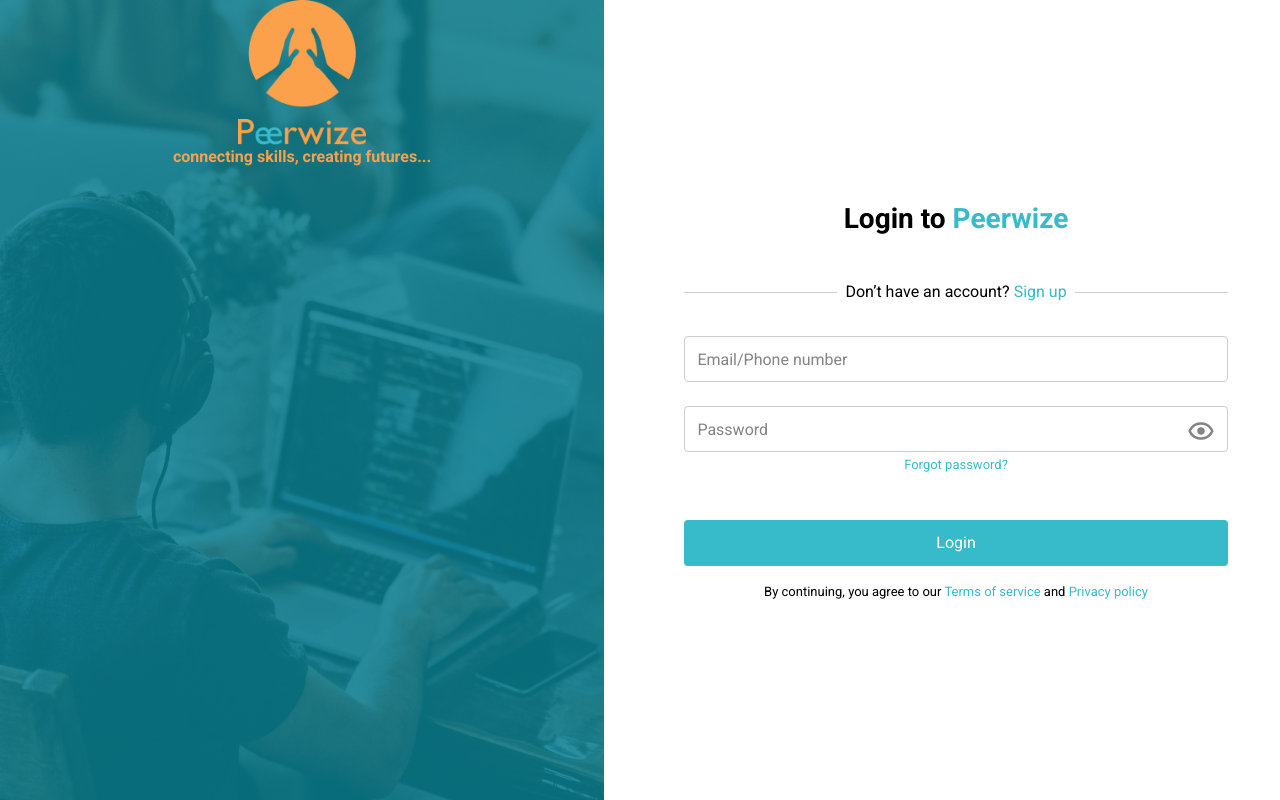
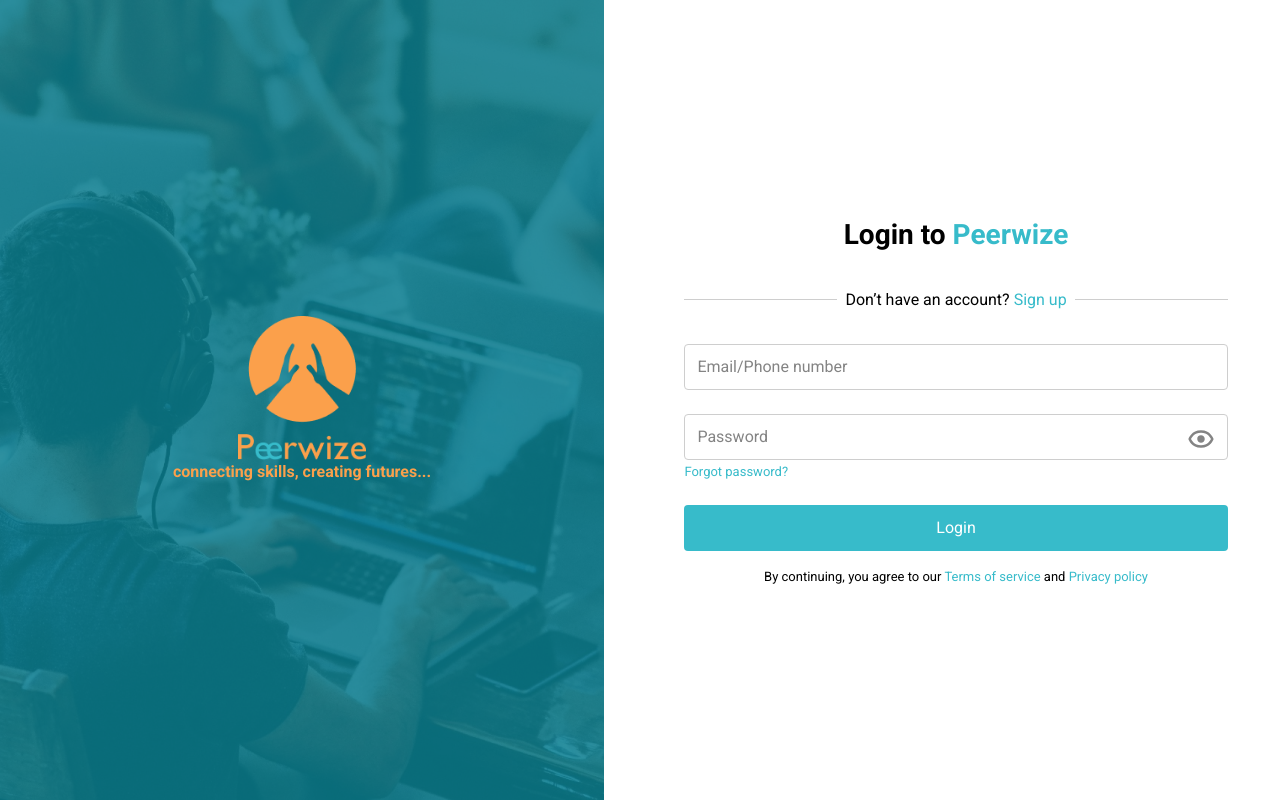
Before and after one commit to salv20/peerwize, a React (Vite) app: page / in a window 1280 px wide. Built offline with nearby package versions, Linux system fonts and the light colour scheme.

Commit message:
login page completed

```diff
--- a/src/pages/login.jsx
+++ b/src/pages/login.jsx
@@ -13,13 +13,12 @@
 
           <div className="relative hidden lg:block bg-frame_img bg-cover bg-no-repeat bg-center h-[100vh] w-[604px]">
             <div className="bg-[#088395CC] absolute w-full h-full blur-1">
-              <div className=" w-fit mx-auto ">
+              <div className="flex flex-col min-h-screen justify-center items-center">
                 <img
                   src="/Peerwize Logo.png"
                   alt="logo"
                   height="127.08px"
                   width="127.09px"
-                  className="mx-auto"
                 />
 
                 <p className="text-[#FBA04B] font-[700] text-[16px">
@@ -31,8 +30,8 @@
 
           {/* FORM DIV */}
 
-          <div className="py-[40px] text-center mx-auto">
-            <div className=" grid gap-10 ">
+          <div className="px-[10px]  py-[40px] text-center mx-auto">
+            <div className=" grid gap-4 lg:gap-8">
               <h1 className="text-[28px] font-[700]">
                 Login to <span className="text-[#37BBCA]">Peerwize</span>
               </h1>
@@ -78,14 +77,14 @@
                   />
                 </div>
 
-                <Link className="text-[#37BBCA] text-[13px] mt-[2px] text-left">
+                <Link className="text-[#37BBCA] text-[13px] mt-[2px] flex w-fit">
                   Forgot password?
                 </Link>
               </div>
 
               <button
                 type="submit"
-                className="bg-[#37BBCA] text-[16px] mt-[20px] text-[#FFFFFF] px-[12px] py-[11px] h-[46px] rounded-[4px]"
+                className="bg-[#37BBCA] text-[16px] text-[#FFFFFF] px-[12px] py-[11px] h-[46px] rounded-[4px]"
               >
                 Login
               </button>
@@ -104,8 +103,6 @@
           </div>
         </div>
       </div>
-
-      {/*  */}
     </section>
   );
 };
```
